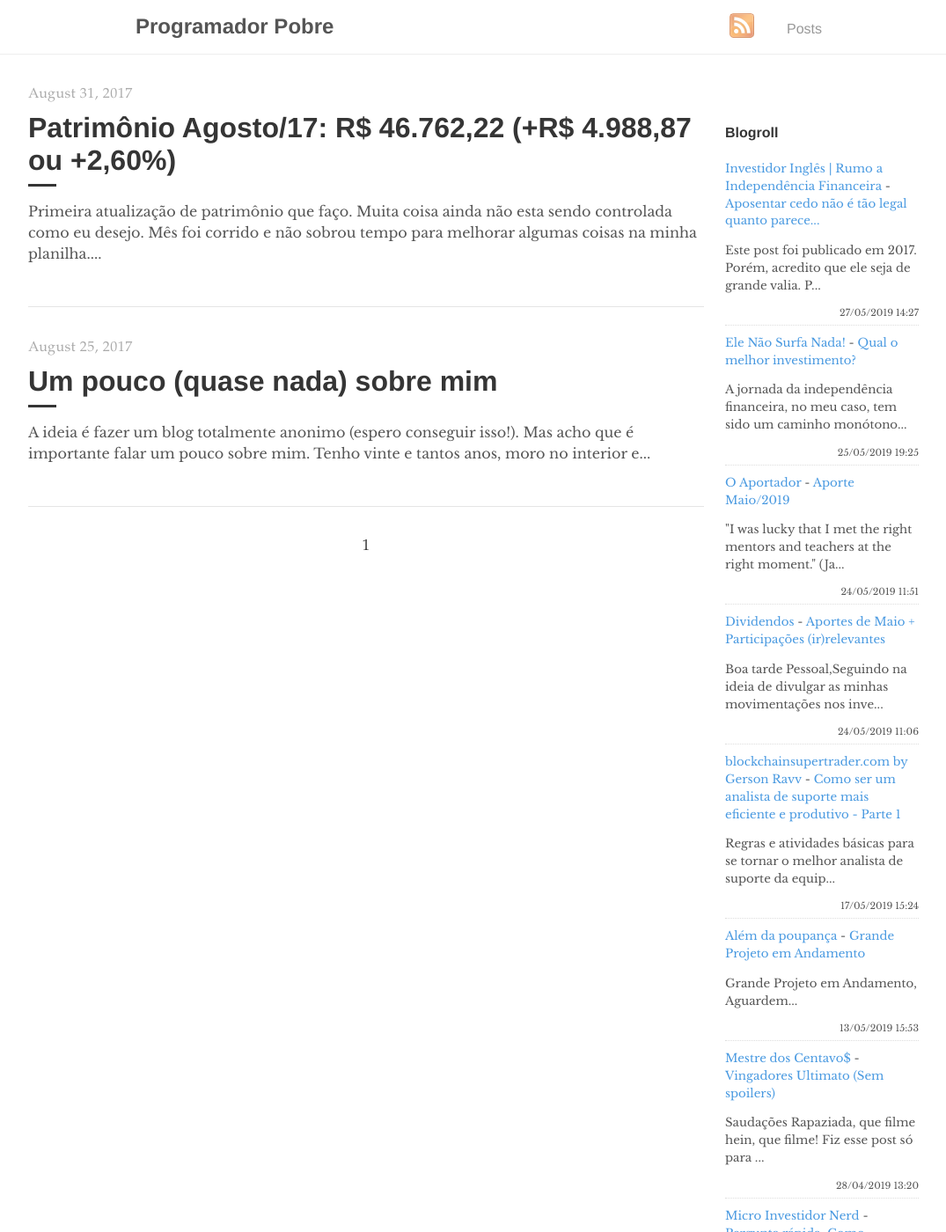
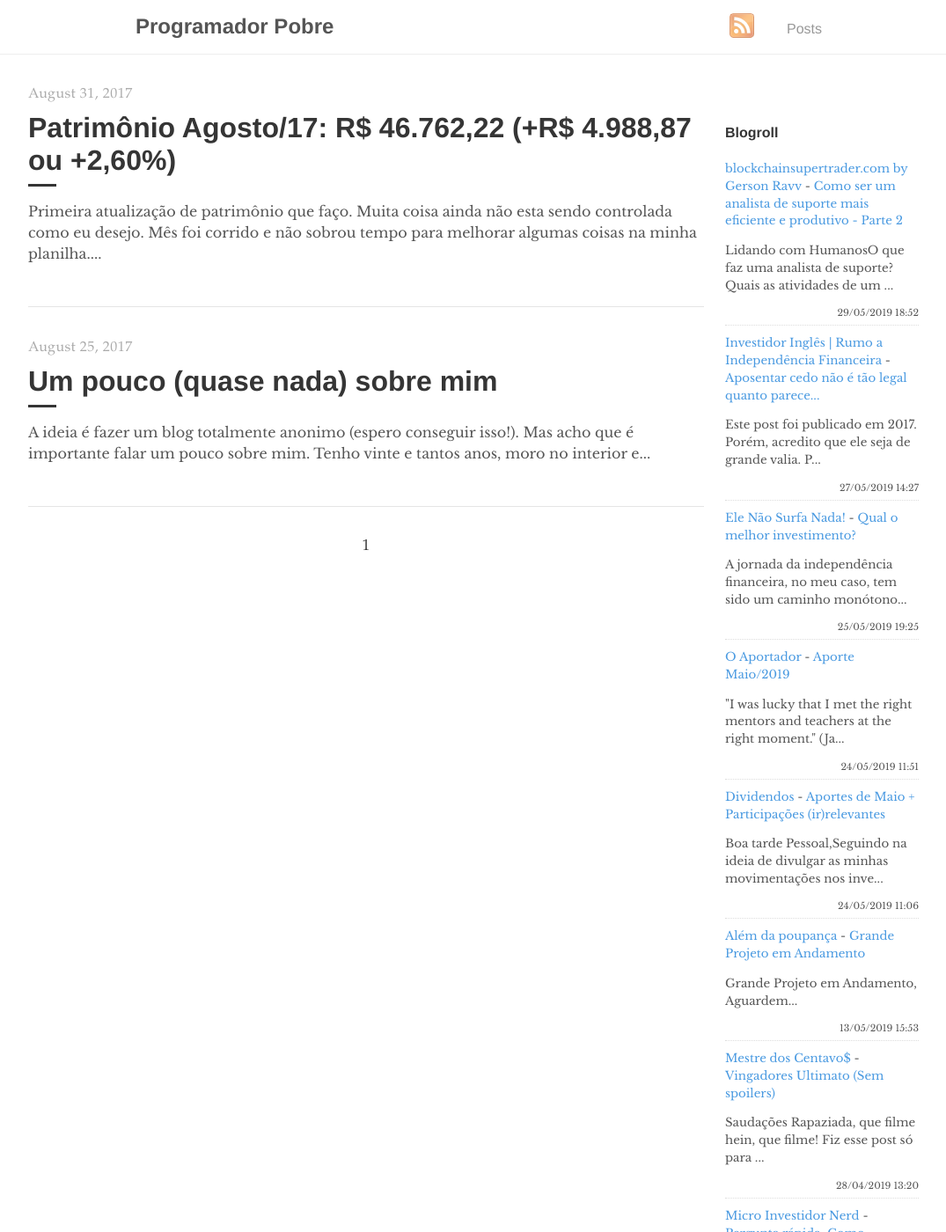
Before and after one commit to programadorpobre/programadorpobre.github.io, a Jekyll site: the page built from index.html, in a window 1280 px wide and 1400 px high. Shown: the whole window at 88% size, without its empty margins (96-1171 px from the left). Built offline with Jekyll 4.4.1, drawn with Linux system fonts in a browser that asks for light colours; the list of posts is cut into pages by our own code; comment, search, counter and statistics services are not loaded.

Commit message:
[ci skip] travis #662

```diff
--- a/_includes/feed-entries.html
+++ b/_includes/feed-entries.html
@@ -1,3 +1,8 @@
+<div class="feed-entry">
+    <a class="feed-entry-site-name" href="http://www.blockchainsupertrader.com/">blockchainsupertrader.com by Gerson Ravv</a> - <a class="feed-entry-title" href="http://www.blockchainsupertrader.com/2019/05/como-ser-um-analista-de-suporte-mais_29.html">Como ser um analista de suporte mais eficiente e produtivo - Parte 2</a>
+    <p class="feed-entry-summary">Lidando com HumanosO que faz uma analista de suporte? Quais as atividades de um ...</p>
+    <time datetime="2019-05-29T18:52:00.001-03:00">29/05/2019 18:52</time>
+</div>
 <div class="feed-entry">
     <a class="feed-entry-site-name" href="https://www.investidoringles.com/">Investidor Inglês | Rumo a Independência Financeira</a> - <a class="feed-entry-title" href="https://www.investidoringles.com/2019/05/aposentar-cedo-nao-e-tao-legal-para-seu-cerebro.html">Aposentar cedo não é tão legal quanto parece...</a>
     <p class="feed-entry-summary">Este post foi publicado em 2017. Porém, acredito que ele seja de grande valia. P...</p>
@@ -19,11 +24,6 @@
     <time datetime="2019-05-24T11:06:00.000-07:00">24/05/2019 11:06</time>
 </div>
 <div class="feed-entry">
-    <a class="feed-entry-site-name" href="http://www.blockchainsupertrader.com/">blockchainsupertrader.com by Gerson Ravv</a> - <a class="feed-entry-title" href="http://www.blockchainsupertrader.com/2019/05/como-ser-um-analista-de-suporte-mais.html">Como ser um analista de suporte mais eficiente e produtivo - Parte 1</a>
-    <p class="feed-entry-summary">Regras e atividades básicas para se tornar o melhor analista de suporte da equip...</p>
-    <time datetime="2019-05-17T15:24:00.000-03:00">17/05/2019 15:24</time>
-</div>
-<div class="feed-entry">
     <a class="feed-entry-site-name" href="https://alemdapoupanca.blogspot.com/">Além da poupança</a> - <a class="feed-entry-title" href="https://alemdapoupanca.blogspot.com/2019/05/grande-projeto-em-andamento.html">Grande Projeto em Andamento</a>
     <p class="feed-entry-summary">Grande Projeto em Andamento, Aguardem...</p>
     <time datetime="2019-05-13T15:53:00.001-03:00">13/05/2019 15:53</time>
```
